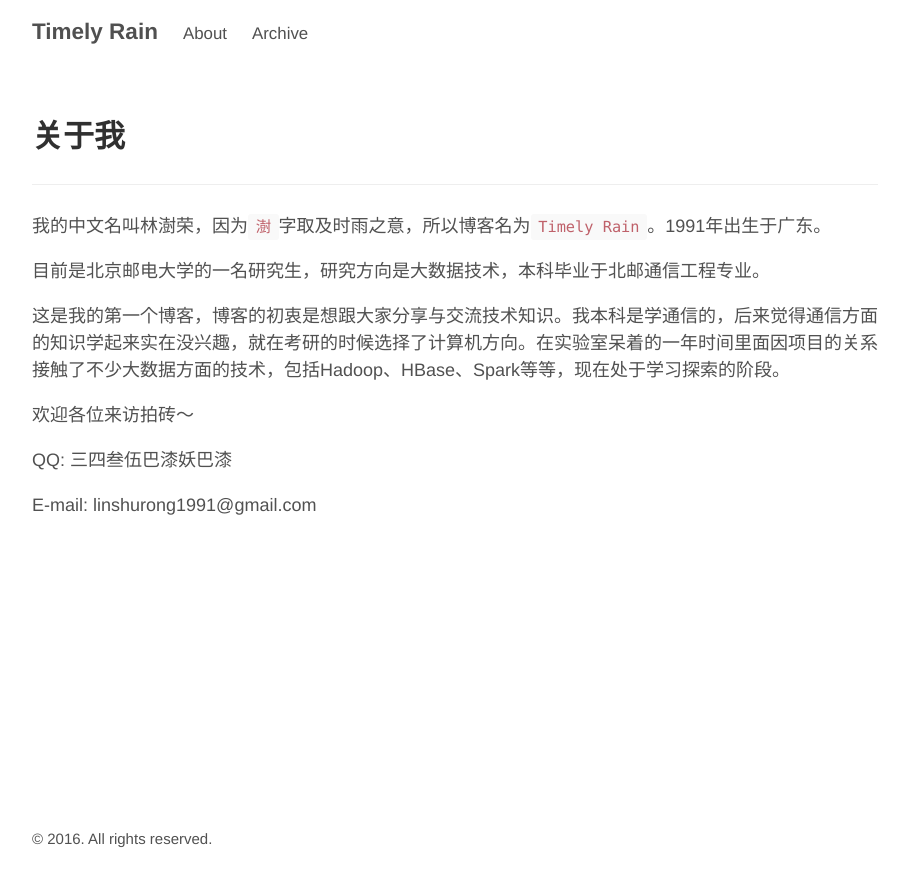
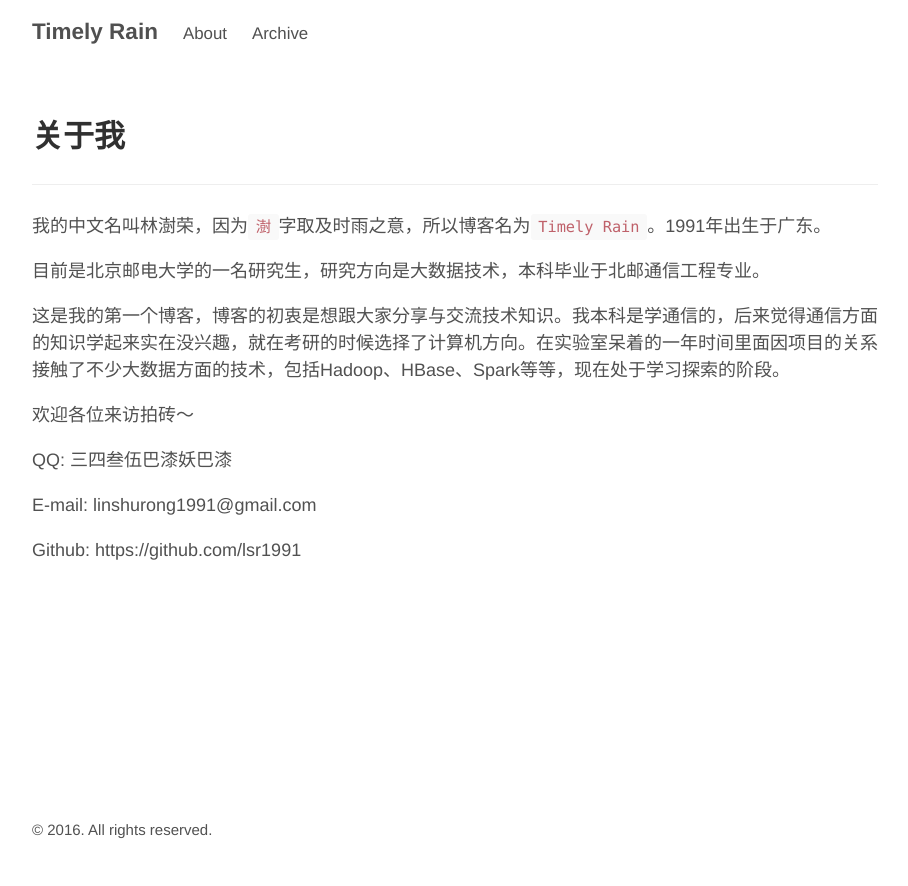
Before and after one commit to lsr1991/lsr1991.github.io, a Jekyll site: the page built from about.md, in a window 1280 px wide. Shown: the top 886 px of the page, without its empty margins (185-1093 px from the left). Built offline with Jekyll 4.4.1, drawn with Linux system fonts in a browser that asks for light colours; Markdown is read by kramdown in place of the engine named in the settings.

Commit message:
Update about.md

```diff
--- a/about.md
+++ b/about.md
@@ -17,11 +17,11 @@ QQ: 三四叁伍巴漆妖巴漆
 
 E-mail: linshurong1991@gmail.com
 
+Github: https://github.com/lsr1991
+
 <br>
 <br>
 <br>
 <br>
 <br>
 <br>
-<br>
-<br>
```
